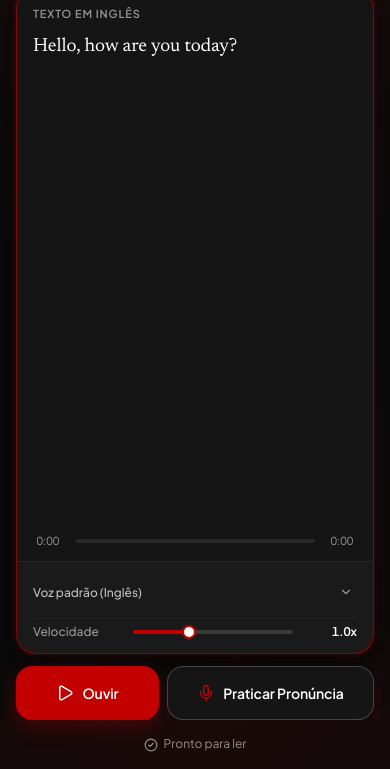
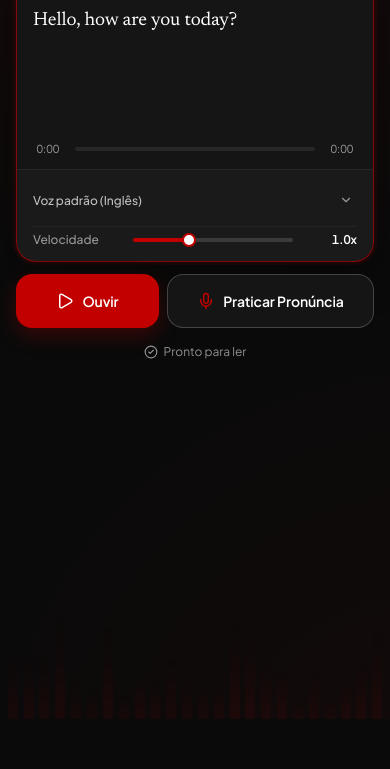
Before and after one commit to Dididoingles/leitor, a plain HTML site: page home/index.html in a window 390 px wide. Shown: the part 125-894 px from the top of the page. After the commit the page ends 844 px from the top, so only its background shows below. Drawn offline with nearby package versions, Linux system fonts and the light colour scheme.

Commit message:
Enhance textarea behavior and styles
Updated textarea styles for better resizing and overflow handling. Implemented auto-resizing functionality for the textarea based on content.

```diff
--- a/home/index.html
+++ b/home/index.html
@@ -241,7 +241,9 @@
       font-weight: 400;
       line-height: 1.65;
       letter-spacing: -0.005em;
-      resize: vertical;
+      resize: none; /* auto-resize via JS */
+      overflow: hidden; /* prevent scrollbar, use height growth */
+      transition: height 0.1s ease;
     }
     .input-area textarea::placeholder {
       color: var(--color-text-muted);
@@ -723,29 +725,33 @@
         padding: calc(var(--space-4) + env(safe-area-inset-top)) var(--space-4) calc(var(--space-4) + env(safe-area-inset-bottom));
       }
       .app-wrapper {
-        min-height: calc(100dvh - var(--space-8) - env(safe-area-inset-top) - env(safe-area-inset-bottom));
-        justify-content: space-between;
-        margin-top: 50px;
+  justify-content: flex-start;   /* don't push content apart */
+  margin-top: 24px;
   gap: var(--space-3);
 }
-      .main-title {
-        display: none;
-      }
+.main-title { display: none; }
+
+/* Let the deck grow from its content, not from the viewport */
 .studio-deck {
-        flex: 1;
   display: flex;
   flex-direction: column;
+  flex: 0 0 auto;                /* do NOT fill leftover space */
 }
+
 .input-area {
-        flex: 1;
+  flex: 0 0 auto;                /* do NOT fill leftover space */
   padding: var(--space-4) var(--space-4) var(--space-2);
 }
+
+/* Textarea already grows via JS (scrollHeight) — just cap the floor/ceiling */
 .input-area textarea {
-        flex: 1;
-        min-height: 50px;
-        max-height: 60px;
+  flex: 0 0 auto;
+  min-height: 120px;
+  max-height: 55vh;              /* prevents runaway growth on very long text */
+  overflow-y: auto;              /* scrolls only when hitting max-height */
   font-size: 1.1875rem;
   resize: none;
+  -webkit-text-size-adjust: 100%;/* Android font boost fix */
 }
       .audio-player {
         padding: var(--space-2) var(--space-4) var(--space-3);
@@ -968,7 +974,36 @@
       btnModalClose: document.getElementById('btn-modal-close'),
     };
 
+    // -------------------------------------------------------
+    // AUTO-RESIZE TEXTAREA — deck cresce com o texto
+    // -------------------------------------------------------
+    function autoResizeTextarea() {
+      const textarea = els.text;
+      if (!textarea) return;
+
+      // Salva a posição do scroll e evita "pulos"
+      const scrollTop = window.pageYOffset || document.documentElement.scrollTop;
+
+      // Reseta a altura para calcular o conteúdo real
+      textarea.style.height = 'auto';
+      // Define altura baseada no scrollHeight (conteúdo real)
+      textarea.style.height = textarea.scrollHeight + 'px';
+
+      // Restaura a posição do scroll para não "tremer" a tela
+      window.scrollTo(0, scrollTop);
+    }
+
+    // Chama na inicialização e a cada digitação/colagem
+    els.text.addEventListener('input', autoResizeTextarea);
+    // Também ao redimensionar janela (pode alterar quebra de linha)
+    window.addEventListener('resize', autoResizeTextarea);
+
+    // Garante que o textarea comece com a altura correta após carregar fontes
+    window.addEventListener('load', autoResizeTextarea);
+
+    // -------------------------------------------------------
     // CONFIG TTS/STT
+    // -------------------------------------------------------
     const synth = window.speechSynthesis;
     const supportedTTS = 'speechSynthesis' in window;
 
@@ -1442,6 +1477,12 @@ document.addEventListener('visibilitychange', () => {
         applyViewportHeight();
       }
     });
+
+    // Função que ajusta a altura da viewport (pode existir ou não no escopo original)
+    function applyViewportHeight() {
+      // Intencionalmente vazia — mantida para compatibilidade com chamadas existentes.
+      // A altura da viewport já é tratada via CSS (100dvh) e auto-resize do textarea.
+    }
   </script>
 </body>
 </html>
```
Lines whose indentation alone changed are shown as unchanged.
